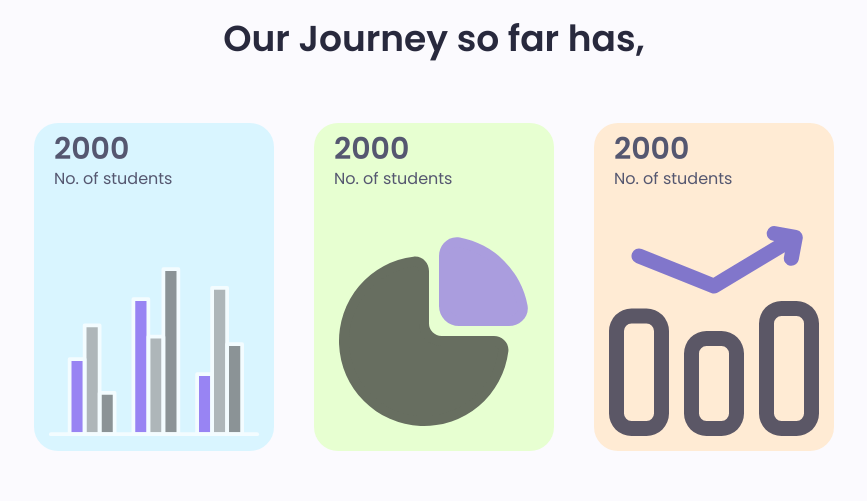
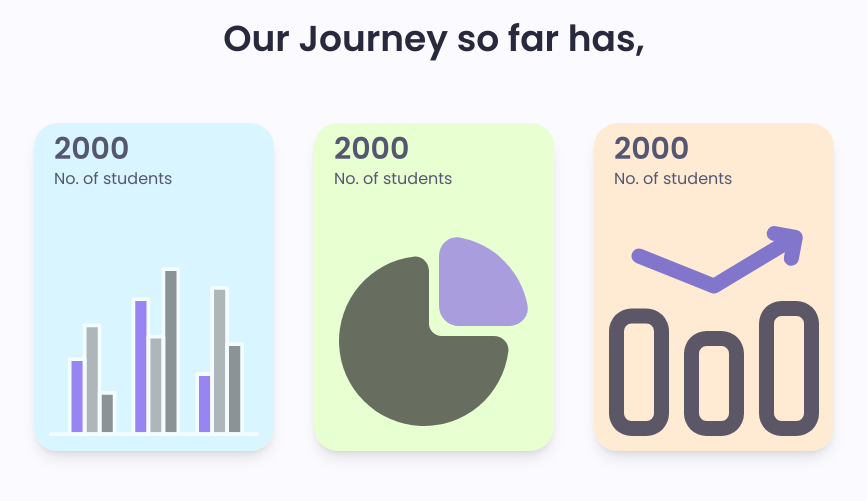
Before and after one commit to hammas-19/knowgistic, a Nuxt app: page / in a window 1280 px wide. Shown: the part 1760-2261 px from the top of the page, without its empty margins (206-1073 px from the left). Built offline with nearby package versions, Linux system fonts and the light colour scheme; no server answers.

Commit message:
style: minor changes

```diff
--- a/components/stats.vue
+++ b/components/stats.vue
@@ -4,7 +4,7 @@
             Our Journey so far has,
         </h2>
         <div class="flex flex-wrap gap-10 justify-center">
-            <div class="rounded-3xl flex flex-col justify-between gap-3 w-[240px] bg-[#d9f5fffa]">
+            <div class="rounded-3xl flex flex-col justify-between gap-3 w-[240px] shadow-lg bg-[#d9f5fffa]">
                 <div class="py-2 px-5 text-comet">
                     <h4 class="font-semibold text-3xl">
                         2000
@@ -17,7 +17,7 @@
                     <img src="/images/stats/analysis.svg" class="opacity-70" alt="">
                 </span>
             </div>
-            <div class="rounded-3xl flex flex-col justify-between gap-3 w-[240px] bg-[#e7ffd1]">
+            <div class="rounded-3xl flex flex-col justify-between gap-3 w-[240px] shadow-lg bg-[#e7ffd1]">
                 <div class="py-2 px-5 text-comet">
                     <h4 class="font-semibold text-3xl">
                         2000
@@ -30,7 +30,7 @@
                     <img src="/images/stats/pie-chart.svg" class="opacity-70" alt="">
                 </span>
             </div>
-            <div class="rounded-3xl flex flex-col justify-between gap-3 w-[240px] bg-[#ffead1ed]">
+            <div class="rounded-3xl flex flex-col justify-between gap-3 w-[240px] shadow-lg bg-[#ffead1ed]">
                 <div class="py-2 px-5 text-comet">
                     <h4 class="font-semibold text-3xl">
                         2000
```
